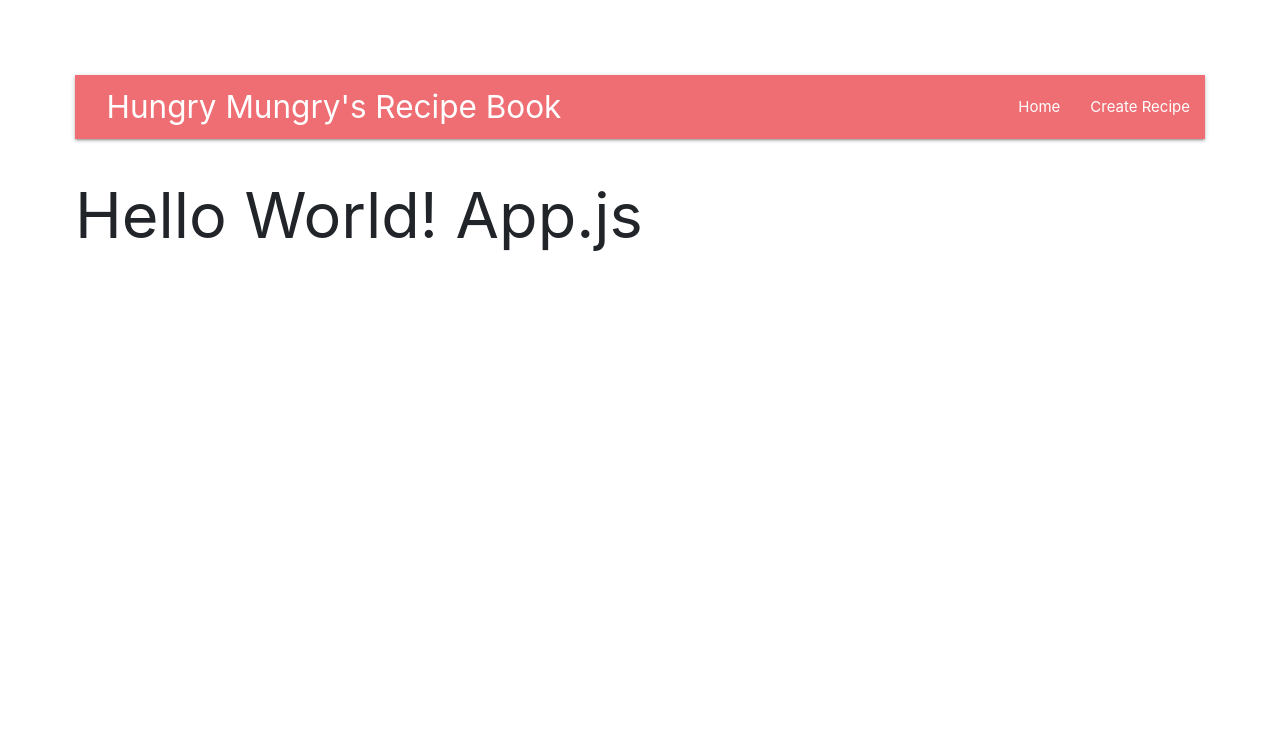
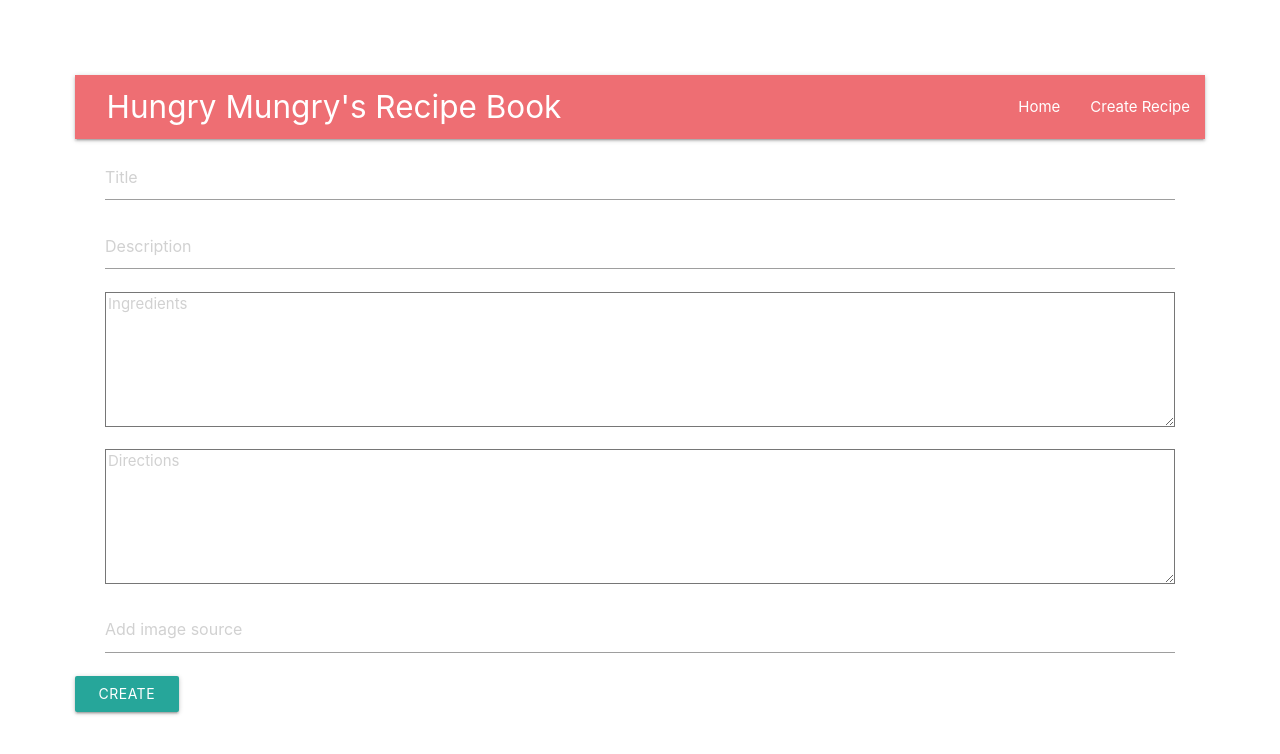
Before and after one commit to vahyno/project3_mungry-back, a React (Create React App) app in the folder frontend/: page /recipes/new in a window 1280 px wide. Shown: the top 754 px of the page. Built offline with nearby package versions, Linux system fonts and the light colour scheme.

Commit message:
createRecipe Component initial commit

```diff
--- a/frontend/src/App.js
+++ b/frontend/src/App.js
@@ -1,6 +1,8 @@
 import React, { Component } from 'react';
 import { Route, Switch, Link } from 'react-router-dom';
 import Recipes from './components/Recipes';
+import NewRecipe from './components/NewRecipe';
+
 
 import './App.css';
 
@@ -13,16 +15,16 @@ class App extends Component {
               <p className="brand-logo">Hungry Mungry's Recipe Book</p>
               <ul id="nav-mobile" className="right hide-on-med-and-down">
                 <li><Link to ="/" >Home</Link></li>
-                <li><a href="./new_post.html">Create Recipe</a></li>
+                <li><Link to ="/recipes/new" >Create Recipe</Link></li>
               </ul>
             </div>
         </nav>
 
 
-        <h1>Hello World! App.js</h1>
 
         <Switch>
           <Route path="/" exact component={Recipes} />
+          <Route path="/recipes/new" exact component={NewRecipe} />
         </Switch>
 
 
--- /dev/null
+++ b/frontend/src/components/NewRecipe.js
@@ -0,0 +1,57 @@
+import React, { Component } from 'react';
+import RecipesModel from '../models/RecipesModel';
+
+
+class NewRecipe extends Component {
+  state = {
+    post: '',
+  }
+
+
+
+  onInputChange = (e) => {
+
+  }
+
+  onFormSubmit = (e)=> {
+
+  }
+
+  render(){
+
+
+
+
+    return (
+
+        <div className="column">
+          <form className="col s12" onSubmit={this.onFormSubmit}>
+            <div className="input-field col s12">
+                <input onChange={ this.onInputChange } value={this.state.post} placeholder="Title" id="title" type="text" className="validate"/>
+              </div>
+              <div className="input-field col s12">
+                <input onChange={ this.onInputChange } value={this.state.post} placeholder="Description" id="Description" type="text" className="validate"/>
+              </div>
+              <div className="input-field col s12" >
+                <textarea cols="40" rows="5" onChange={ this.onInputChange } value={this.state.post} placeholder="Ingredients" className="validate" id="ingredients"></textarea>
+              </div>
+              <div className="input-field col s12" >
+                <textarea cols="40" rows="5" onChange={ this.onInputChange } value={this.state.post} placeholder="Directions" className="validate" id="directions"></textarea>
+              </div>
+              <div className="input-field col s12">
+                <input onChange={ this.onInputChange } value={this.state.post} placeholder="Add image source" id="image" type="text" className="validate"/>
+              </div>
+          </form>
+             <button className="btn waves-effect waves-light" type="submit" name="action">Create
+            <i className="material-icons right"></i>
+          </button>
+        </div>
+
+    )
+  }
+
+
+
+}
+
+export default NewRecipe;
```
